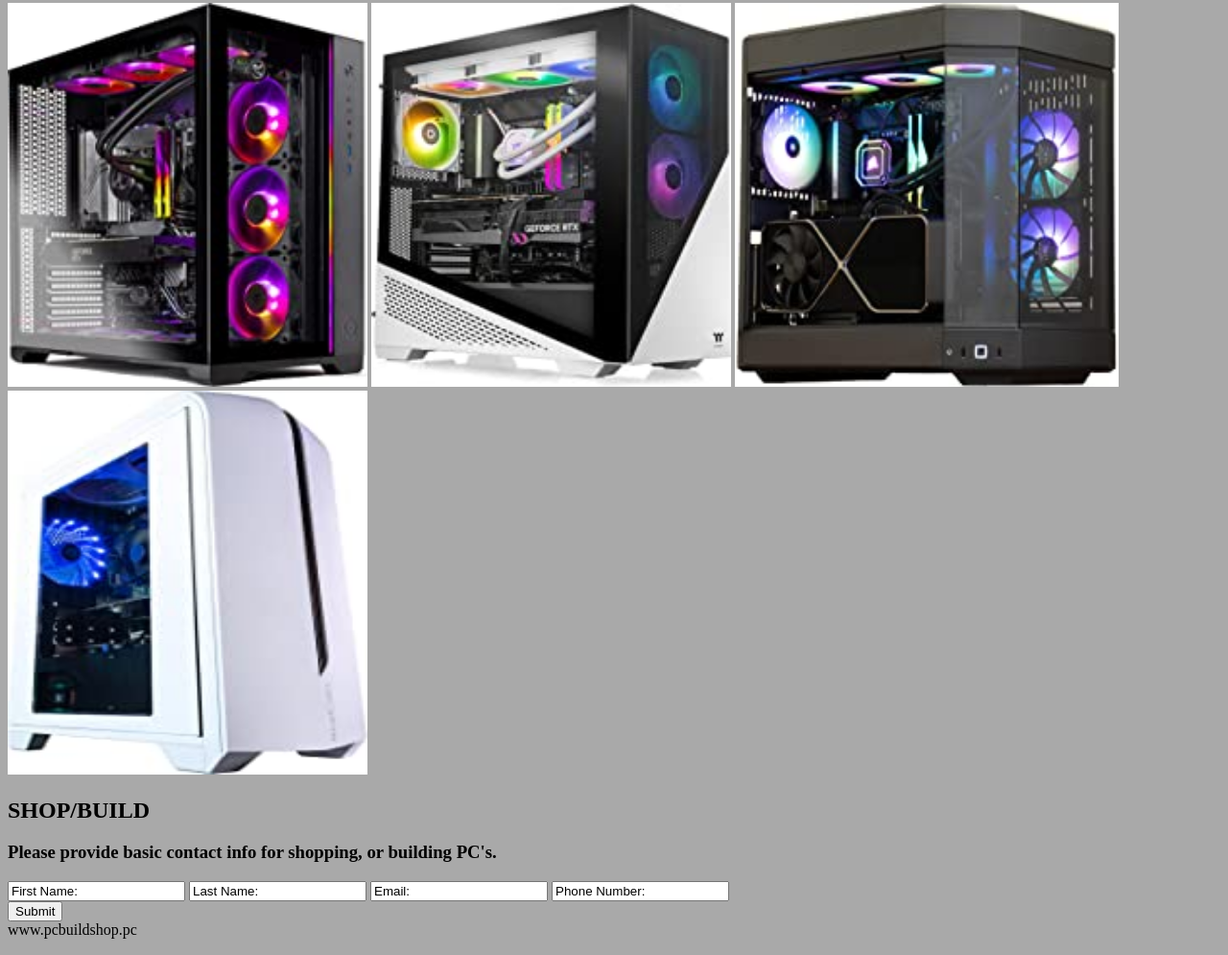
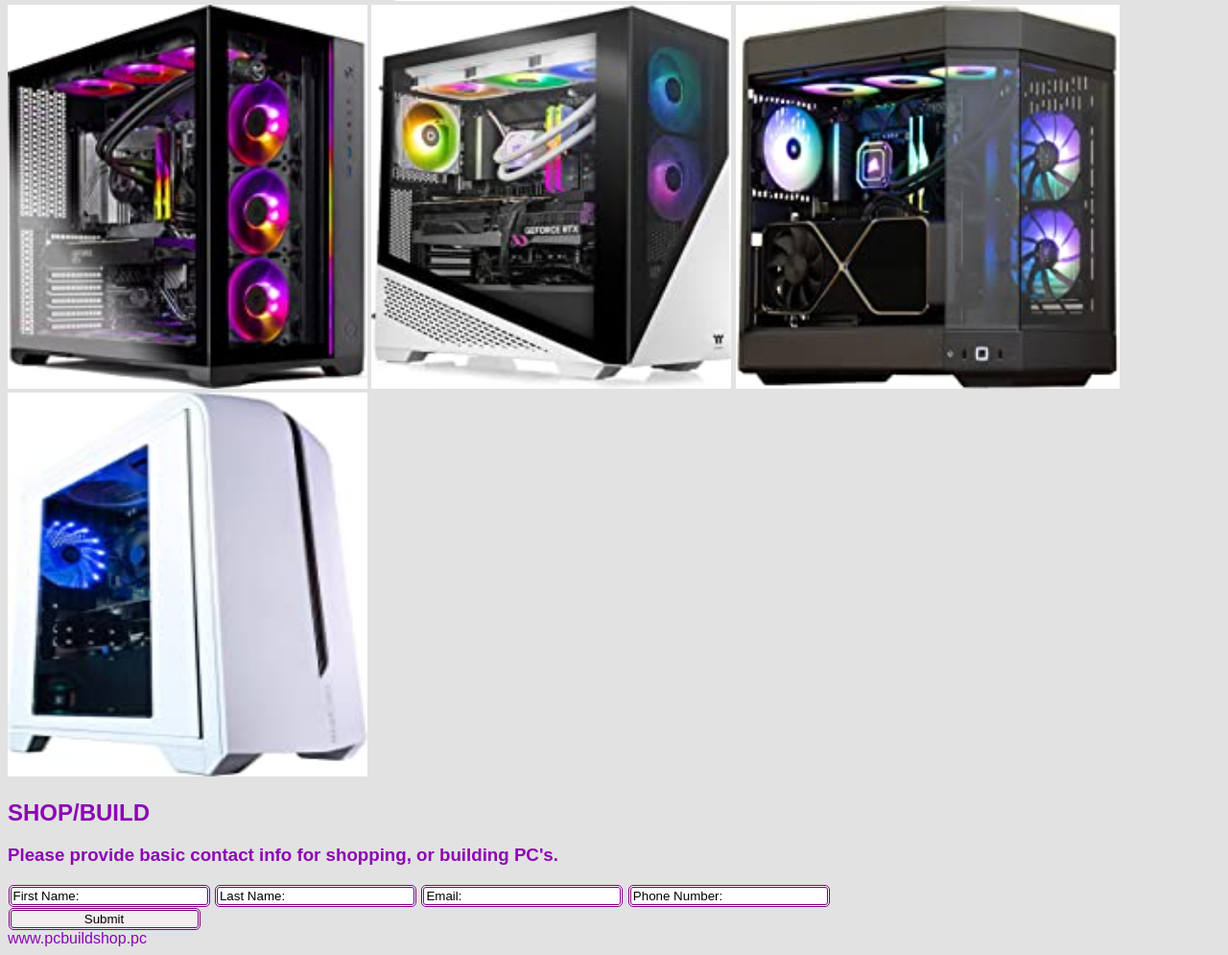
Before and after one commit to BretMorrisGitHub/HTML-and-CSS-Projects, a plain HTML site: page One-Page Website/one-page website.html in a window 1280 px wide. Shown: the part 2314-3309 px from the top of the page at 96% size. Drawn offline with Linux system fonts and the light colour scheme.

Commit message:
One_Page_Website commit

```diff
--- /dev/null
+++ b/One-Page Website/CSS/one_page_website.css
@@ -0,0 +1,15 @@
+body{
+    font-family: Arial, Helvetica, sans-serif;
+    font-size: medium;
+    color: rgb(140, 6, 180);
+    background-color: rgb(226, 226, 226);
+}
+
+.info{
+    width: 200px;
+    margin: .5px;
+    border: purple;
+    border-style: double;
+    border-radius: 5px;
+
+}
--- a/One-Page Website/one-page website.html
+++ b/One-Page Website/one-page website.html
@@ -3,13 +3,10 @@
 		<title>PC Builds | Shop</title>
 		<h1>Welcome To PC Builds/Shop's Website!</h1>
 		<meta charset="utf-8">
+		<link rel="stylesheet" href="./CSS/one_page_website.css">
 	</head>
 	<!--Website styling-->
-	<style>
-		body{
-		background-color: darkgray;
-		}
-	</style>
+
 	<!--END Website styling-->
 
 	<body>
@@ -102,7 +99,7 @@
 					<input class="info" type="text" value="Phone Number:">
 
 					<div>
-						<input type="submit" value="Submit">
+						<input class="info" type="submit" value="Submit">
 					</div>
 				</form>
 
```
